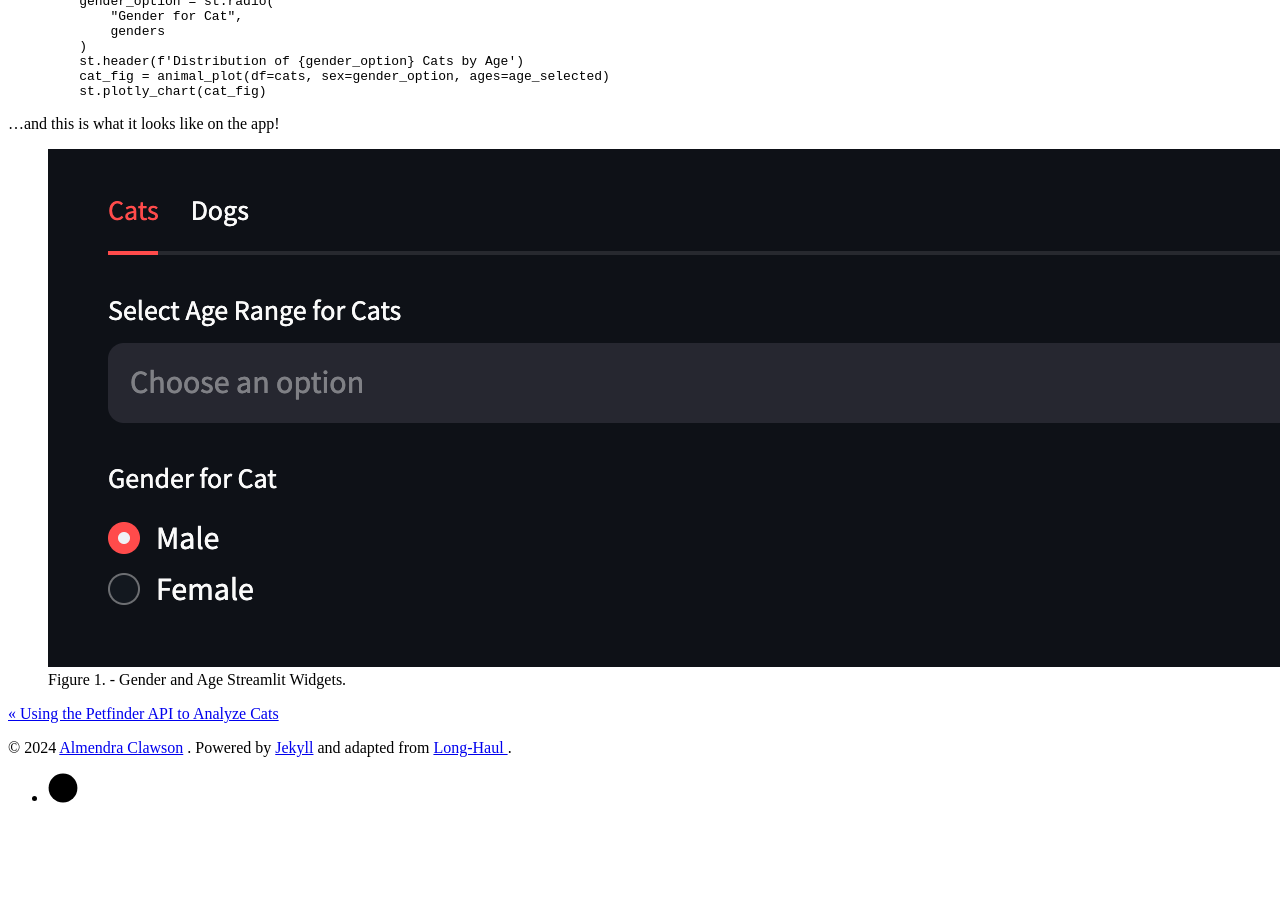
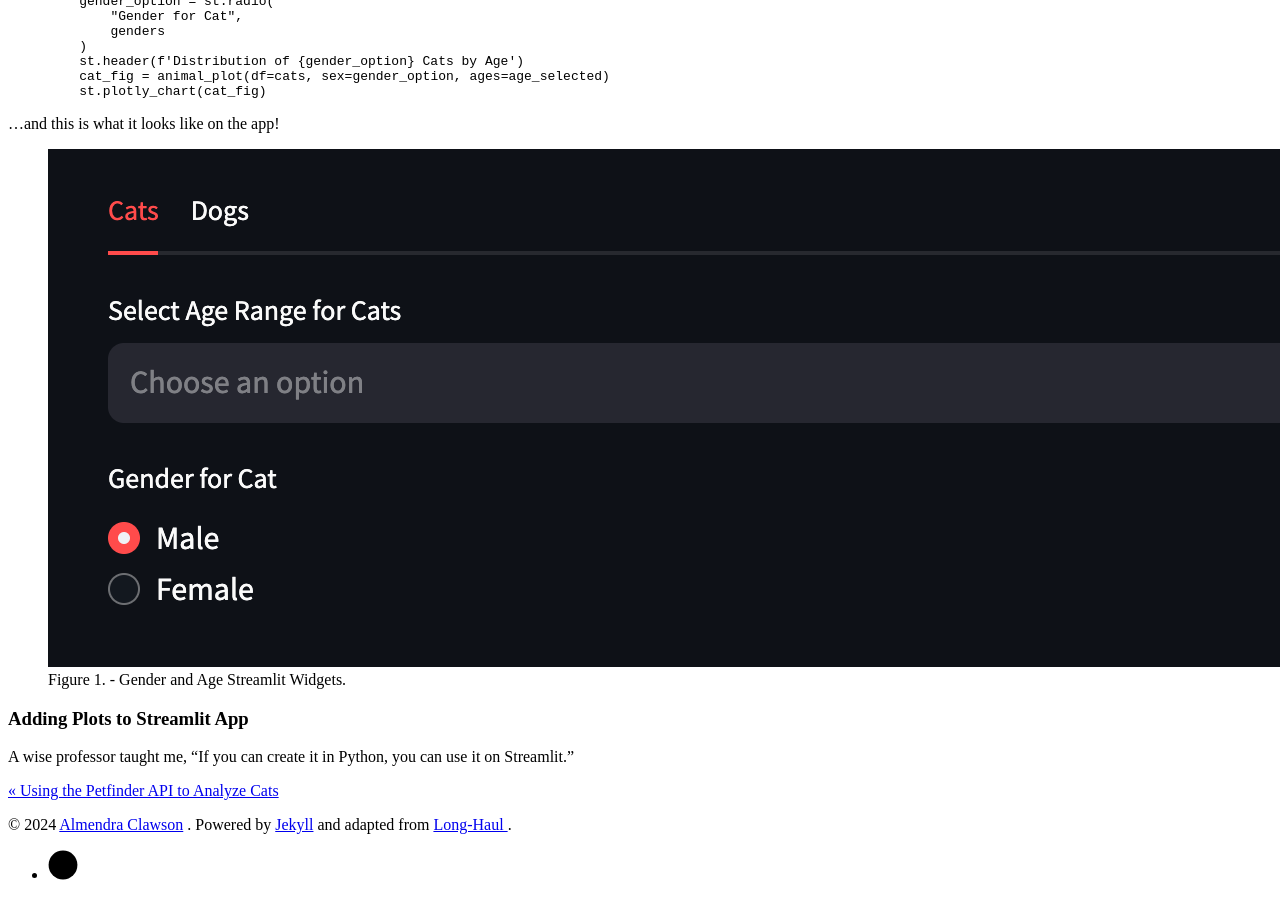
Before and after one commit to clawmendra/my-blog, a Jekyll site: the page built from _posts/2024-12-4-pet-streamlit-app.md, in a window 1280 px wide and 900 px high, scrolled down 1169 px. Built offline with Jekyll 4.4.1, drawn with Linux system fonts in a browser that asks for light colours; nearby versions of some CDN libraries; before the commit the page ends 1992 px from its top, so only the background shows below that.

Commit message:
new quote

```diff
--- a/_posts/2024-12-4-pet-streamlit-app.md
+++ b/_posts/2024-12-4-pet-streamlit-app.md
@@ -60,3 +60,7 @@ with tab1:
 
 ...and this is what it looks like on the app!
 <figure> <img src="{{site.url}}/{{site.baseurl}}/assets/img/widgets-st.png" alt=""> <figcaption> Figure 1. - Gender and Age Streamlit Widgets.</figcaption> </figure>
+
+
+### Adding Plots to Streamlit App
+A wise professor taught me, "If you can create it in Python, you can use it on Streamlit."
```
